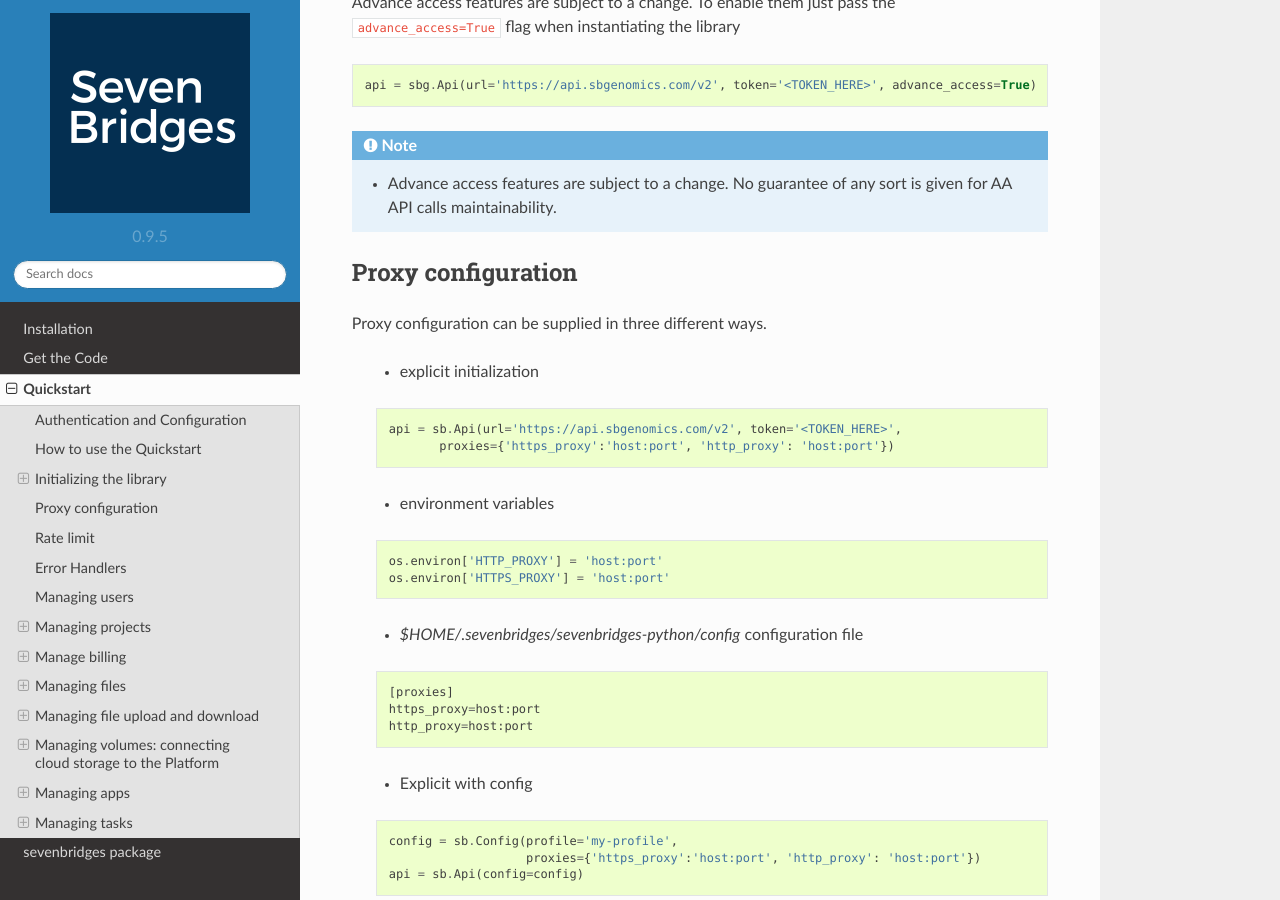
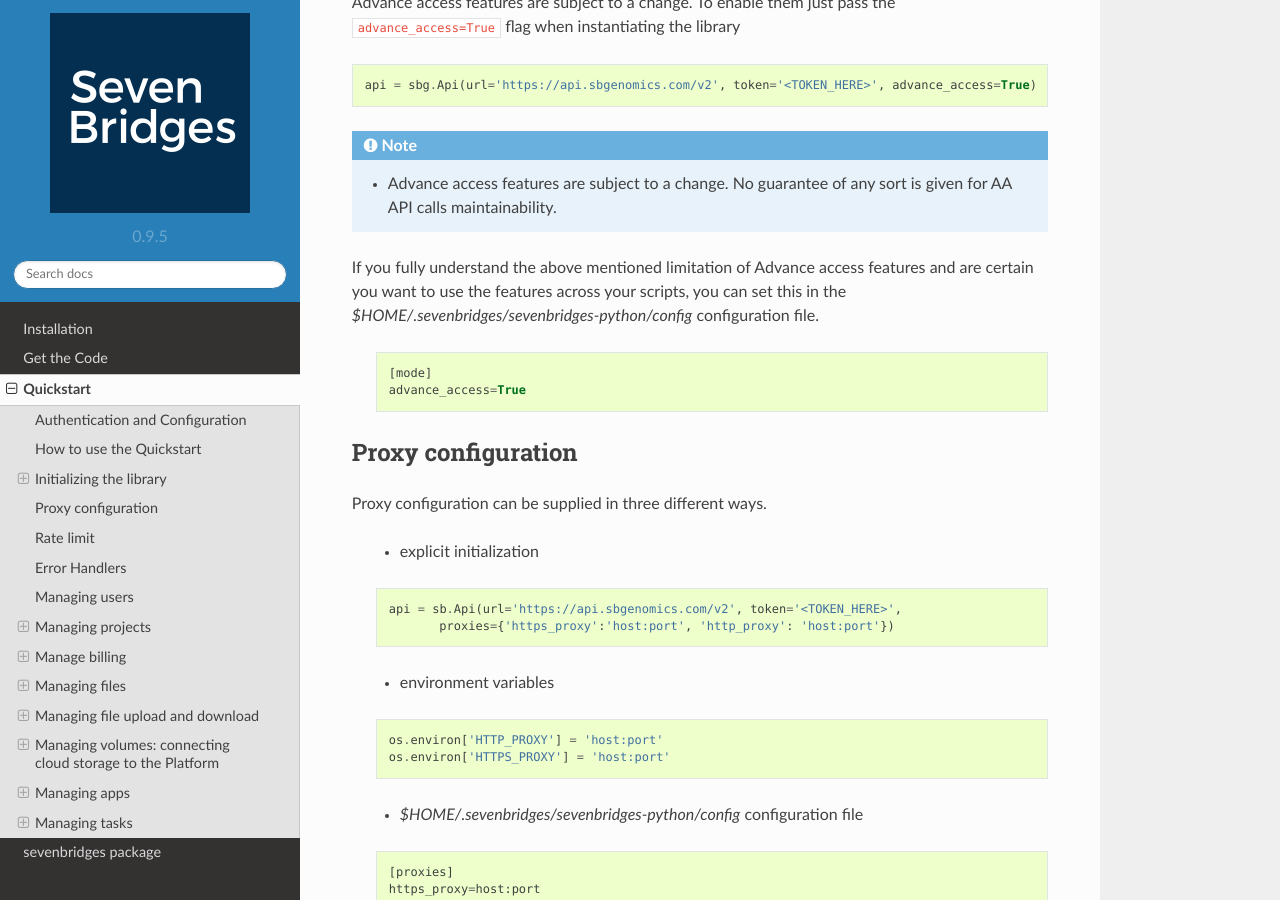
Before and after one commit to sbg/sevenbridges-python, a Sphinx documentation site: the page built from docs/quickstart.rst, in a window 1280 px wide and 900 px high, scrolled down 3440 px. Built offline with Sphinx 7.4.7 and the Read the Docs theme 2.0.0, drawn with Linux system fonts in a browser that asks for light colours.

```diff
--- a/docs/quickstart.rst
+++ b/docs/quickstart.rst
@@ -137,7 +137,6 @@
 
 Advance Access Features
 ^^^^^^^^^^^^^^^^^^^^^^^
-
 Advance access features are subject to a change. To enable them just pass
 the :code:`advance_access=True` flag when instantiating the library
 
@@ -146,6 +145,13 @@
     api = sbg.Api(url='https://api.sbgenomics.com/v2', token='<TOKEN_HERE>', advance_access=True)
 
 .. note:: - Advance access features are subject to a change. No guarantee of any sort is given for AA API calls maintainability.
+
+If you fully understand the above mentioned limitation of Advance access features and are certain you want to use the features across your scripts, you can set this in the `$HOME/.sevenbridges/sevenbridges-python/config` configuration file.
+
+    .. code::
+
+        [mode]
+        advance_access=True
 
 
 Proxy configuration
```
